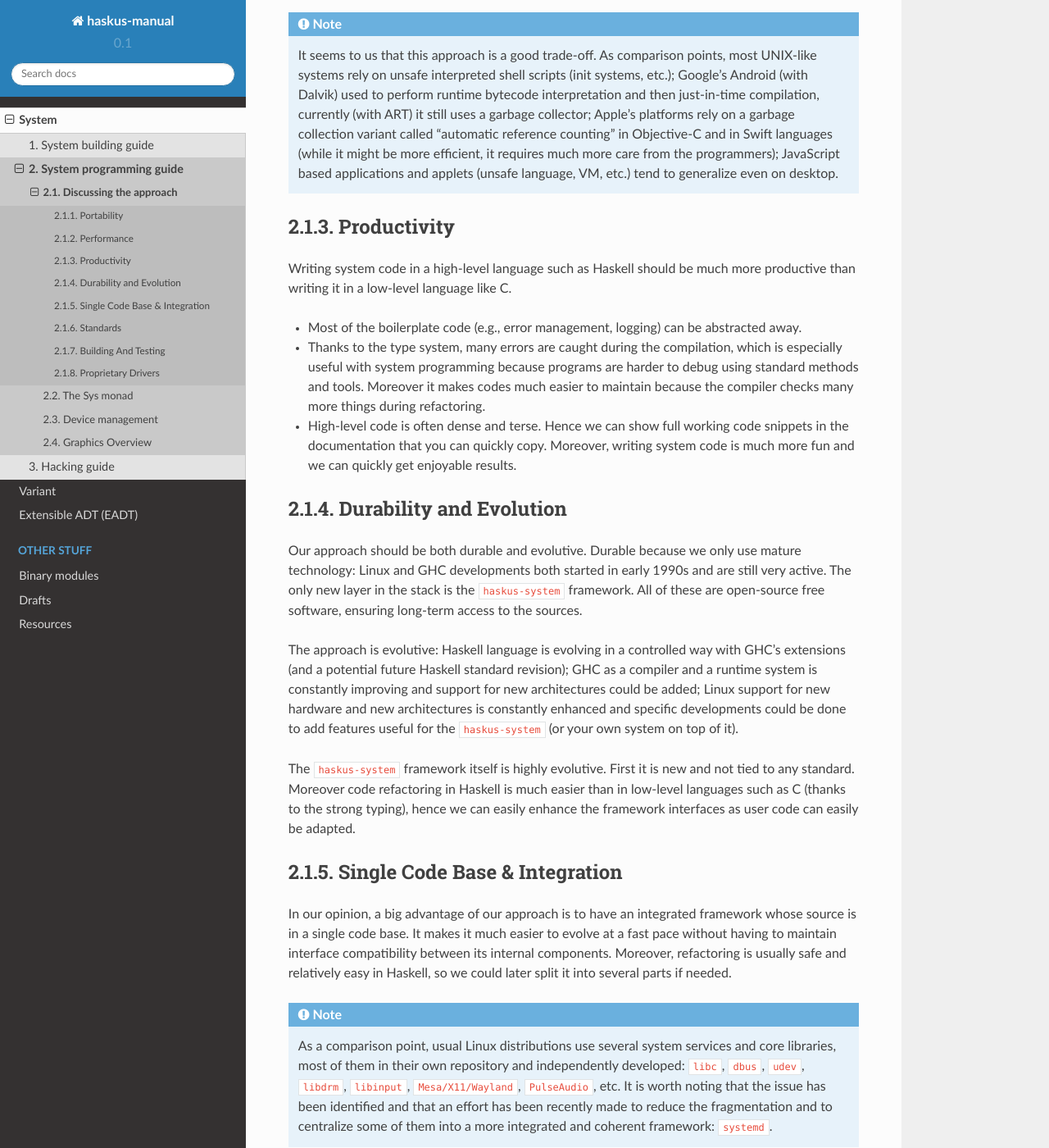
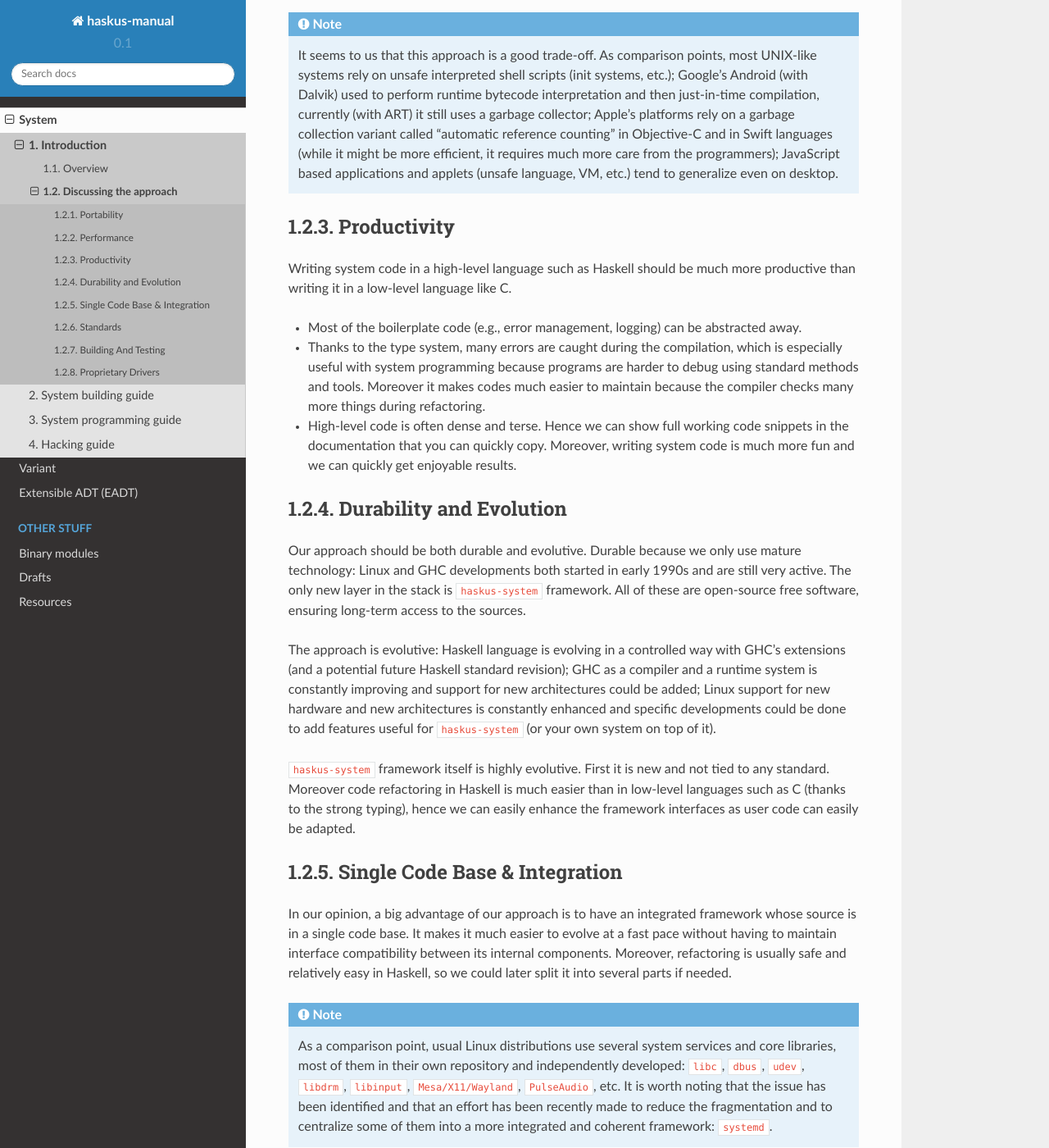
Before and after one commit to haskus/haskus-manual, a Sphinx documentation site: the page built from source/system/intro/approach.rst, in a window 1280 px wide and 1400 px high, scrolled down 1683 px. Shown: the whole window at 82% size. Built offline with Sphinx 7.4.7 and the Read the Docs theme 2.0.0, drawn with Linux system fonts in a browser that asks for light colours; pages that are not in the unit, such as notebooks, are missing from menus; some of the changed text lies outside the part shown.

Commit message:
Split System intro

```diff
--- a/source/system.rst
+++ b/source/system.rst
@@ -13,6 +13,7 @@ system: input, display, sound, network, etc.
    :maxdepth: 1
    :numbered:
 
+   system/intro
    system/building
    system/programming
    system/internals
--- a/source/system/building.rst
+++ b/source/system/building.rst
@@ -8,7 +8,6 @@ In this guide we describe how to build and test systems based on Linux by using
 .. toctree::
    :maxdepth: 1
 
-   building/intro
    building/automatic_building
    building/manual_building
    building/reference/system_yaml
--- /dev/null
+++ b/source/system/intro.rst
@@ -0,0 +1,9 @@
+==============================================================================
+Introduction
+==============================================================================
+
+.. toctree::
+   :maxdepth: 1
+
+   intro/overview
+   intro/approach
--- a/source/system/programming/approach.rst
+++ b/source/system/intro/approach.rst
@@ -1,10 +1,11 @@
+==============================================================================
 Discussing the approach
-=======================
+==============================================================================
 
-The ``haskus-system`` framework aims to help writing systems in Haskell.
+``haskus-system`` framework aims to help writing systems in Haskell.
 Writing a new operating system from scratch is obviously a huge task that we
 won't undertake. Instead, pragmatically, we build on the Linux kernel to develop
-the ``haskus-system``.
+``haskus-system``.
 
 .. note::
 
@@ -14,7 +15,7 @@ the ``haskus-system``.
    used internally but applications have to be written in Java and they have to use
    the Android interfaces. The difference is that we are using Haskell.
 
-The ``haskus-system`` framework and the systems using it are written with the
+``haskus-system`` framework and the systems using it are written with the
 Haskell language. We use GHC to compile Haskell codes, hence we rely on GHC's
 runtime system. This runtime system works on a bare-bones Linux kernel and
 manages memory (garbage collection), user-space threading,  asynchronous I/O,
@@ -111,7 +112,7 @@ Durability and Evolution
 
 Our approach should be both durable and evolutive. Durable because we only use
 mature technology: Linux and GHC developments both started in early 1990s and
-are still very active. The only new layer in the stack is the ``haskus-system``
+are still very active. The only new layer in the stack is ``haskus-system``
 framework.  All of these are open-source free software, ensuring long-term
 access to the sources.
 
@@ -120,9 +121,9 @@ GHC's extensions (and a potential future Haskell standard revision); GHC as a
 compiler and a runtime system is constantly improving and support for new
 architectures could be added; Linux support for new hardware and new
 architectures is constantly enhanced and specific developments could be done to
-add features useful for the ``haskus-system`` (or your own system on top of it).
+add features useful for ``haskus-system`` (or your own system on top of it).
 
-The ``haskus-system`` framework itself is highly evolutive. First it is new and
+``haskus-system`` framework itself is highly evolutive. First it is new and
 not tied to any standard. Moreover code refactoring in Haskell is much easier
 than in low-level languages such as C (thanks to the strong typing), hence we
 can easily enhance the framework interfaces as user code can easily be adapted.
@@ -153,7 +154,7 @@ between the different components) and to make contributions.
 Standards
 ---------
 
-The ``haskus-system`` can only be used on top of the Linux kernel. It doesn't
+``haskus-system`` can only be used on top of the Linux kernel. It doesn't
 try to follow some standards (``UNIX``, ``POSIX``, ``System V``, etc.) to be
 portable on other kernels. In our opinion, these standards have been roadblocks
 to progress in system programming because system services and applications are
@@ -187,7 +188,7 @@ appropriate ways.
    they should only do the first (according to the ``UNIX`` philosophy). We don't
    have this issue because we use type-checked data types instead of plain text.
 
-Even if the ``haskus-system`` is in a single code base, its functions can be
+Even if ``haskus-system`` is in a single code base, its functions can be
 used in other Haskell programs just by importing its modules. The compiler
 statically checks that functions are appropriately called with valid parameters.
 
--- a/source/system/programming.rst
+++ b/source/system/programming.rst
@@ -8,7 +8,6 @@ In this guide we describe the high-level interfaces provided by the
 .. toctree::
    :maxdepth: 1
 
-   programming/approach
    programming/using/sys_monad
    programming/using/devices
    programming/graphics/overview
```
Also changed, not shown: source/system/building/intro.rst (deleted, +0 -42 lines), source/system/intro/overview.rst (added, +40 -0 lines).
